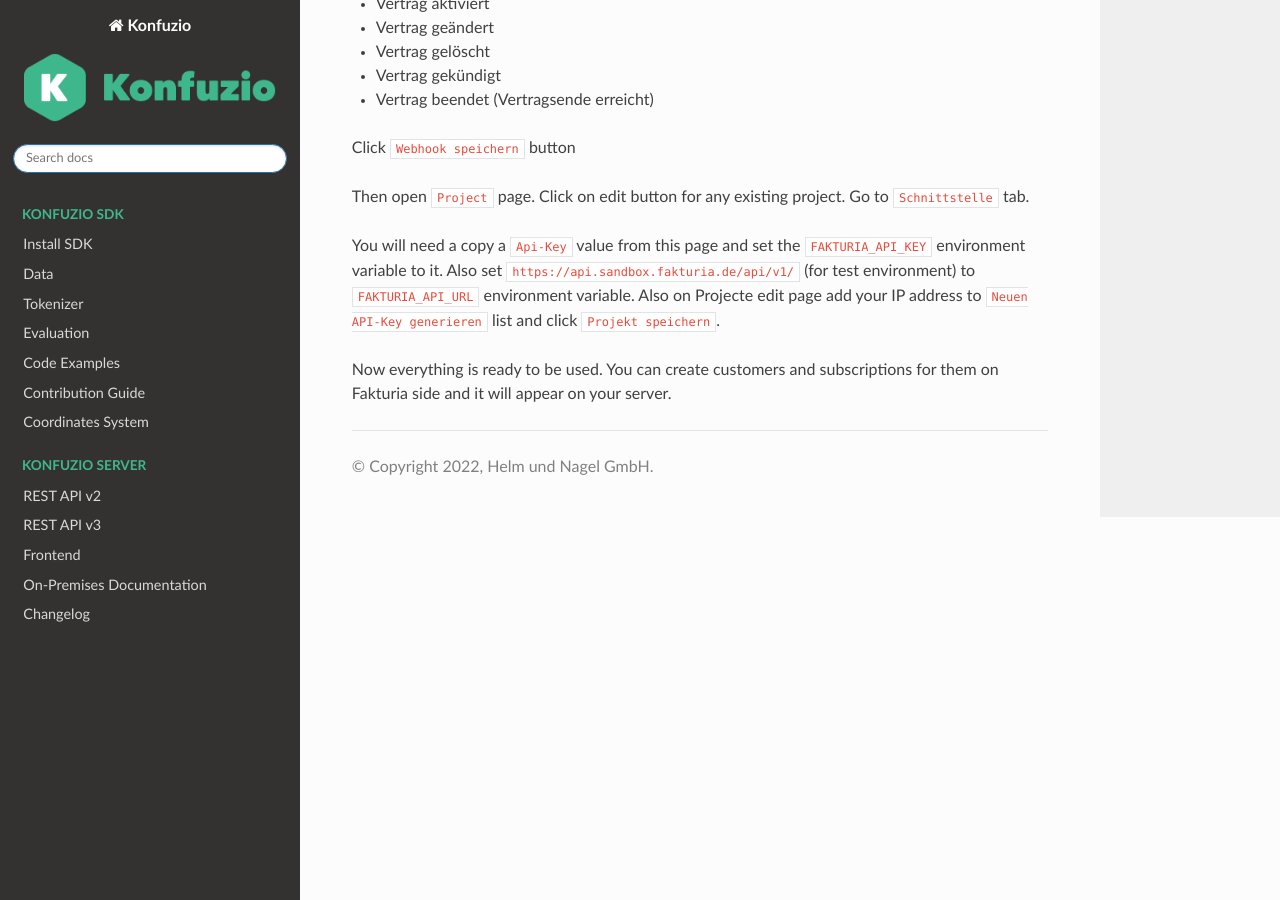
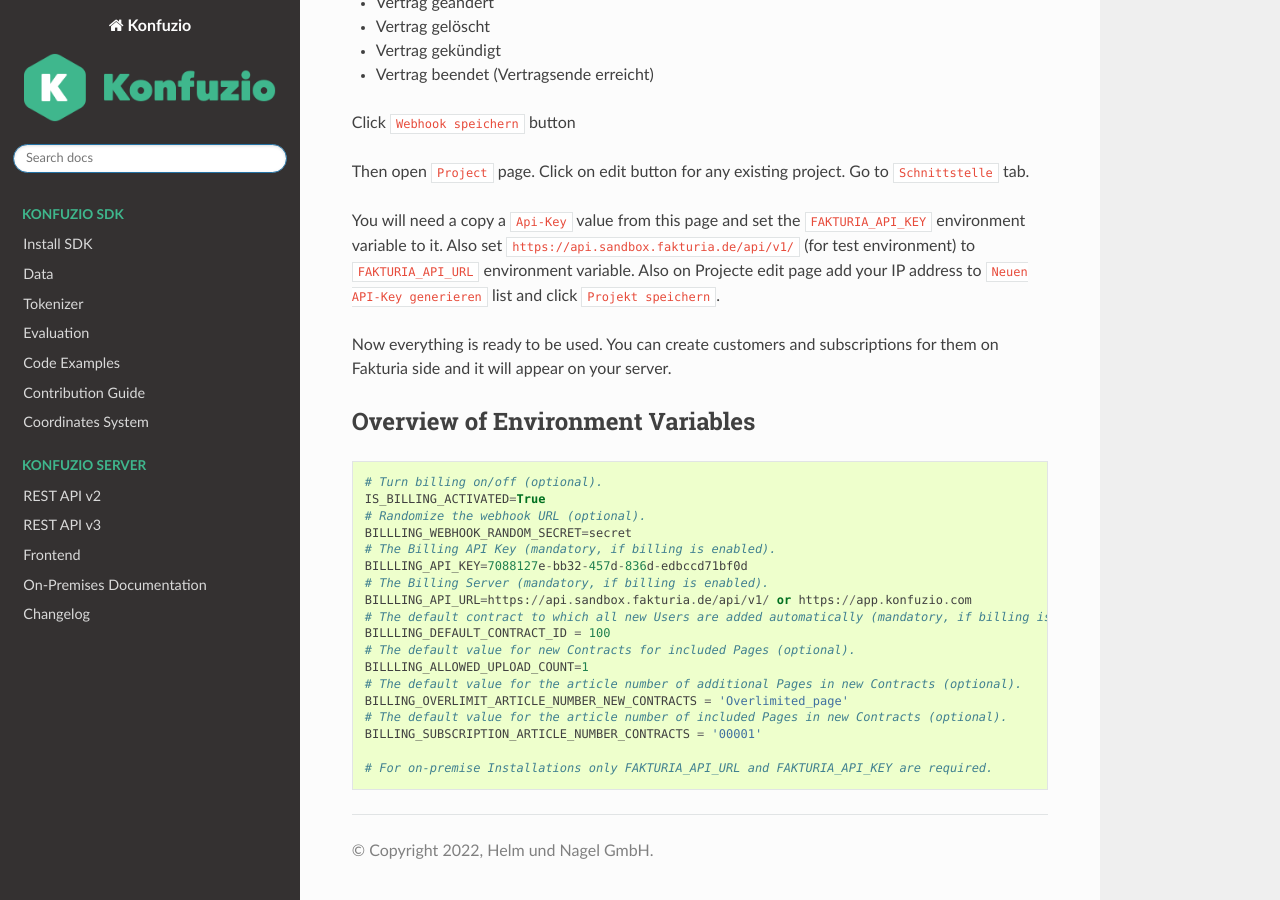
Before and after one commit to konfuzio-ai/konfuzio-sdk, a Sphinx documentation site: the page built from docs/web/billing/index.md, in a window 1280 px wide and 900 px high, scrolled down 1391 px. Built offline with Sphinx 7.4.7 and the Read the Docs theme 2.0.0, drawn with Linux system fonts in a browser that asks for light colours; some of the changed text lies outside the part shown.

Commit message:
Update index.md

````diff
--- a/docs/web/billing/index.md
+++ b/docs/web/billing/index.md
@@ -6,11 +6,10 @@
 
 ## Set up
 
-### To activate the limit on the count of uploaded pages, you need:
+### To activate the billing, you need:
 1. Set `IS_BILLING_ACTIVATED` environment variable to `True`
-2. Set `ALLOWED_UPLOAD_COUNT` environment variable to the default count of allowed pages
-3. Run migrations
-4. If this is set up on localhost, port forwarding to receive webhooks is needed (Ngrok can be used for this).
+2. Run migrations
+3. If this is set up on localhost, port forwarding to receive webhooks is needed (Ngrok can be used for this).
 
 After that we continue with the setup of Fakturia
 
@@ -49,3 +48,26 @@
 
 Now everything is ready to be used. You can create customers and subscriptions for them on Fakturia side and
 it will appear on your server.
+
+## Overview of Environment Variables
+
+```
+# Turn billing on/off (optional).
+IS_BILLING_ACTIVATED=True
+# Randomize the webhook URL (optional).
+BILLLING_WEBHOOK_RANDOM_SECRET=secret
+# The Billing API Key (mandatory, if billing is enabled).
+BILLLING_API_KEY=7088127e-bb32-457d-836d-edbccd71bf0d
+# The Billing Server (mandatory, if billing is enabled).
+BILLLING_API_URL=https://api.sandbox.fakturia.de/api/v1/ or https://app.konfuzio.com
+# The default contract to which all new Users are added automatically (mandatory, if billing is enabled).
+BILLLING_DEFAULT_CONTRACT_ID = 100
+# The default value for new Contracts for included Pages (optional).
+BILLLING_ALLOWED_UPLOAD_COUNT=1
+# The default value for the article number of additional Pages in new Contracts (optional).
+BILLING_OVERLIMIT_ARTICLE_NUMBER_NEW_CONTRACTS = 'Overlimited_page'
+# The default value for the article number of included Pages in new Contracts (optional).
+BILLING_SUBSCRIPTION_ARTICLE_NUMBER_CONTRACTS = '00001'
+
+# For on-premise Installations only FAKTURIA_API_URL and FAKTURIA_API_KEY are required.
+```
````
